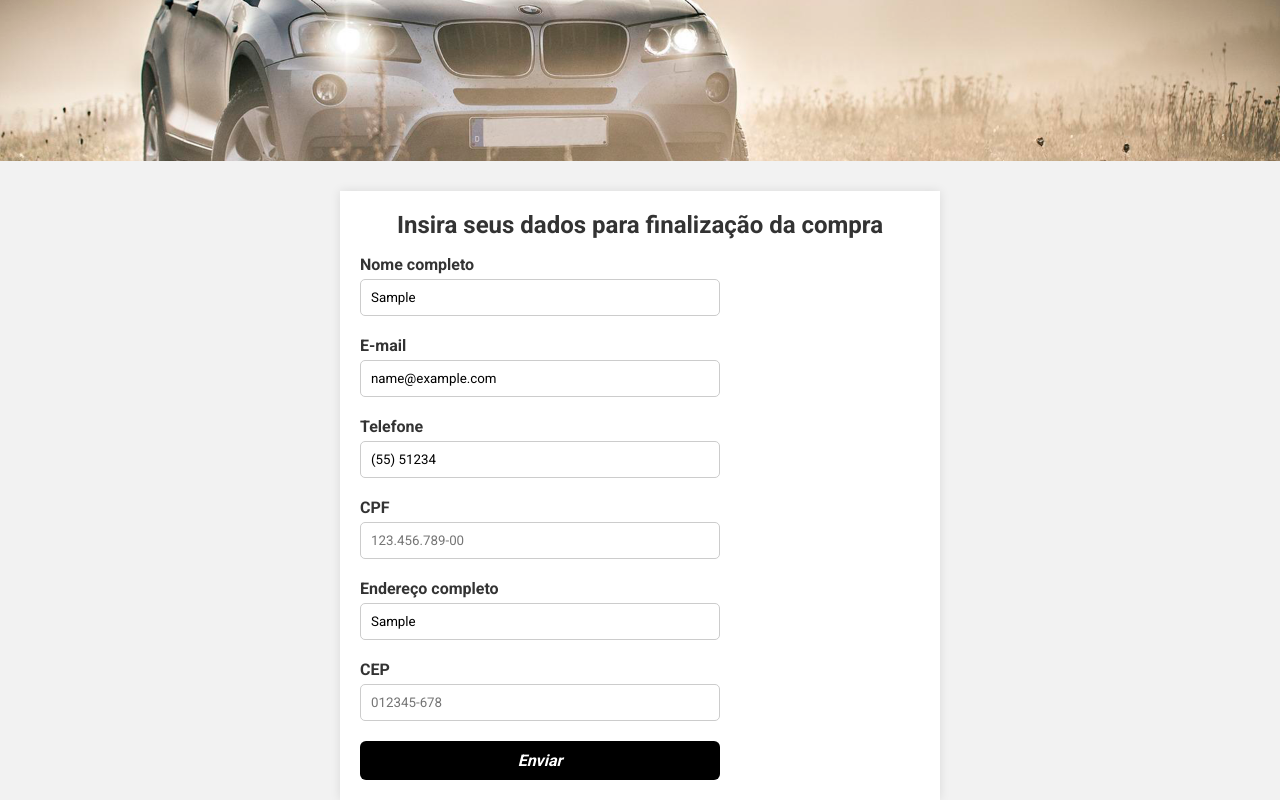
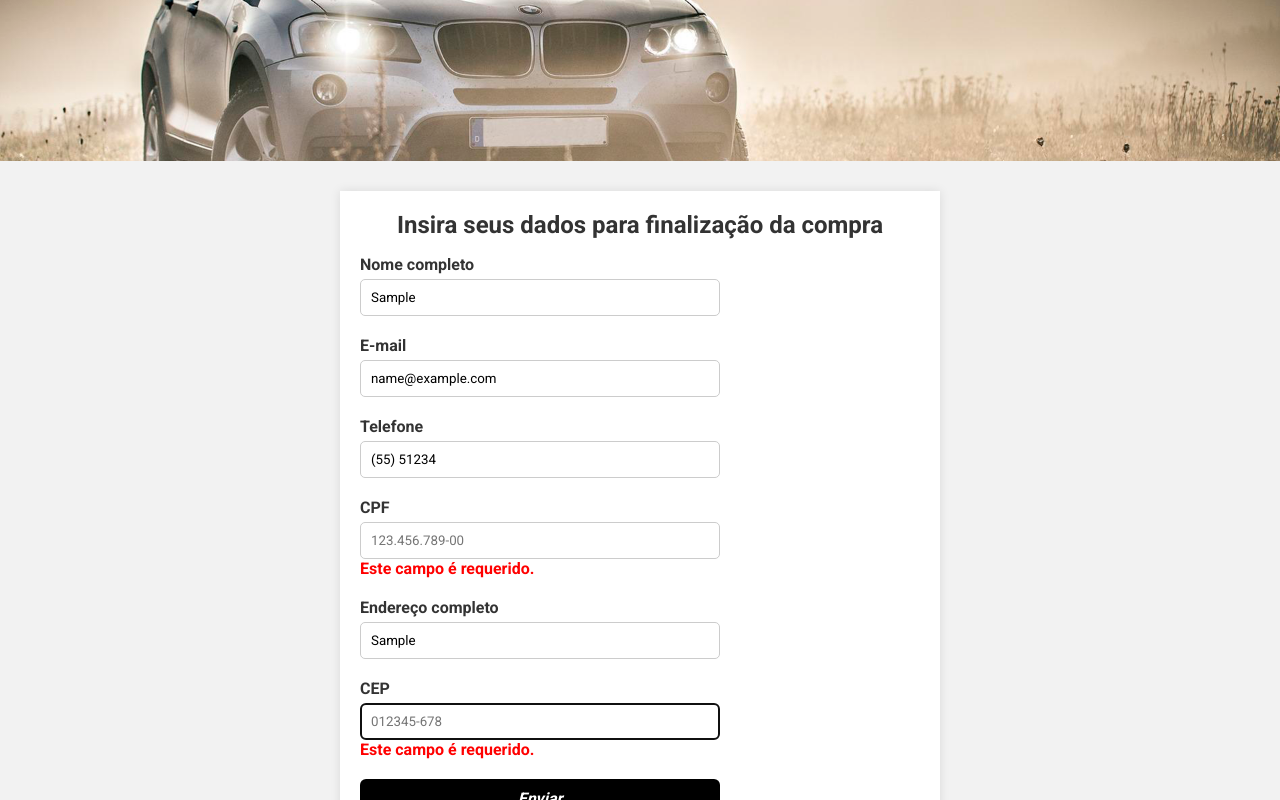
Before and after one commit to PedroSantos-devfullstack/ebac_atividade1, a plain HTML site: page index.html in a window 1280 px wide. Both pictures are taken after typing "Sample", "name@example.com", "5551234", "Sample", "Sample", "Sample" into the empty fields and a click on the button "Enviar". Shown: the part 184-984 px from the top of the page. Drawn offline with nearby package versions, Linux system fonts and the light colour scheme.

Commit message:
reajuste na validacao

```diff
--- a/index.html
+++ b/index.html
@@ -11,6 +11,7 @@
     <link rel="stylesheet" href="./main.css">
     <link rel="stylesheet" type="text/css" href="https://cdn.jsdelivr.net/npm/slick-carousel@1.8.1/slick/slick.css"/>
     <link rel="stylesheet" type="text/css" href="https://cdn.jsdelivr.net/npm/slick-carousel@1.8.1/slick/slick-theme.css"/>
+    <script src="https://code.jquery.com/jquery-3.6.0.min.js"></script>
 </head>
 
 <body>
@@ -30,7 +31,7 @@
     <section>
         <div class="container">
             <h2>Insira seus dados para finalização da compra</h2>
-            <form>
+            <form id="meuFormulario">
                 <div class="form-campo">
                     <label for="name">Nome completo</label>
                     <input type="text" id="nome" name="nome">
--- a/js/main.js
+++ b/js/main.js
@@ -17,7 +17,7 @@ $('#cep').mask('00000-000', {
     placeholder: '012345-678'
 })
 
-$('section').validate({
+$('form#meuFormulario').validate({
     rules: {
         nome: {
             required: true
@@ -44,7 +44,7 @@ $('section').validate({
         console.log(form);
     },
     invalidHandler: function (evento, validator) {
-        let camposIncorretos = validator.numberOfIvalids();
+        let camposIncorretos = validator.numberOfInvalids();
         if (camposIncorretos) {
             alert("Por favor, preencha os campos para prosseguir com a compra!");
         }
```
